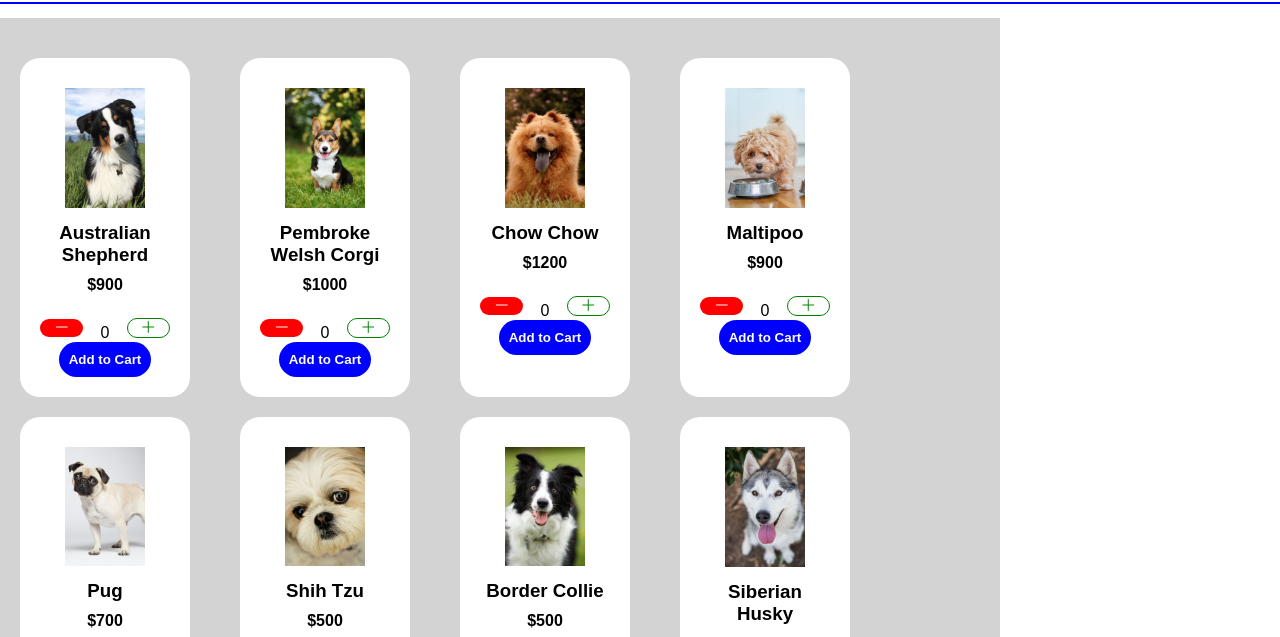
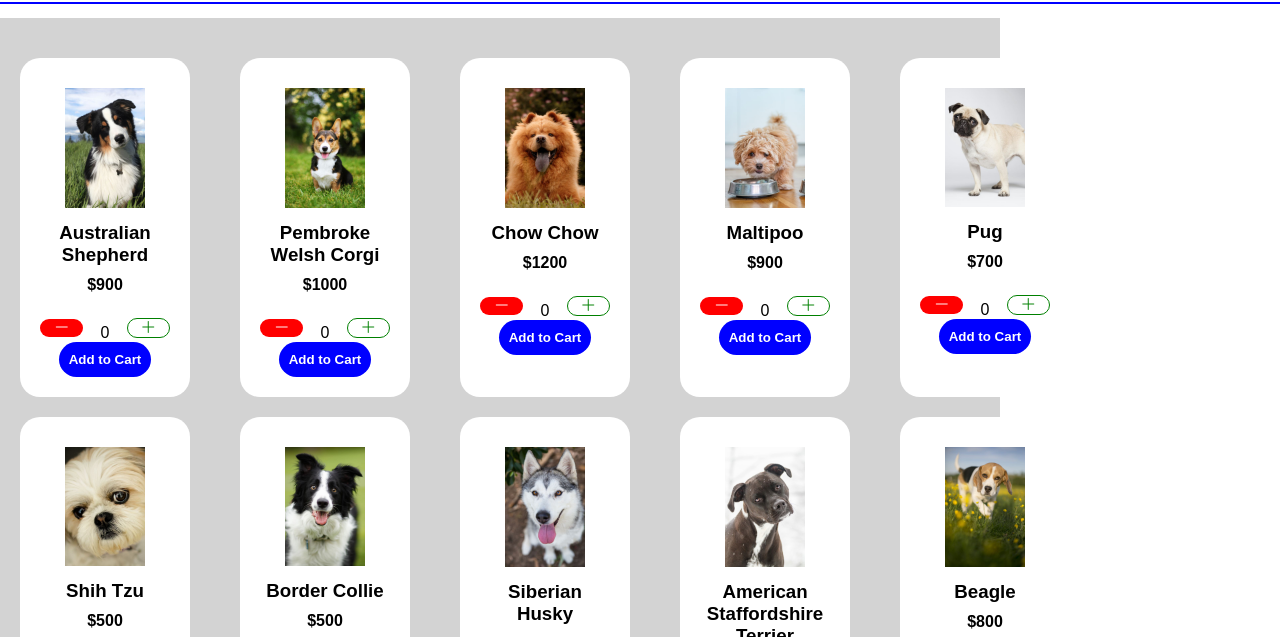
Before and after one commit to Suzy642/stanley-dog, a plain HTML site: page index.html in a window 1280 px wide. Shown: the part 122-759 px from the top of the page. Drawn offline with nearby package versions, Linux system fonts and the light colour scheme.

Commit message:
Update style.css

```diff
--- a/src/style.css
+++ b/src/style.css
@@ -93,7 +93,7 @@ a {
 
 .shop {
  display: grid;
-  grid-template-columns: 170px 170px 170px 170px;
+  grid-template-columns: 170px 170px 170px 170px 170px;
   column-gap: 50px;
   background-color: lightgray;
   margin-top: 90px;
```
